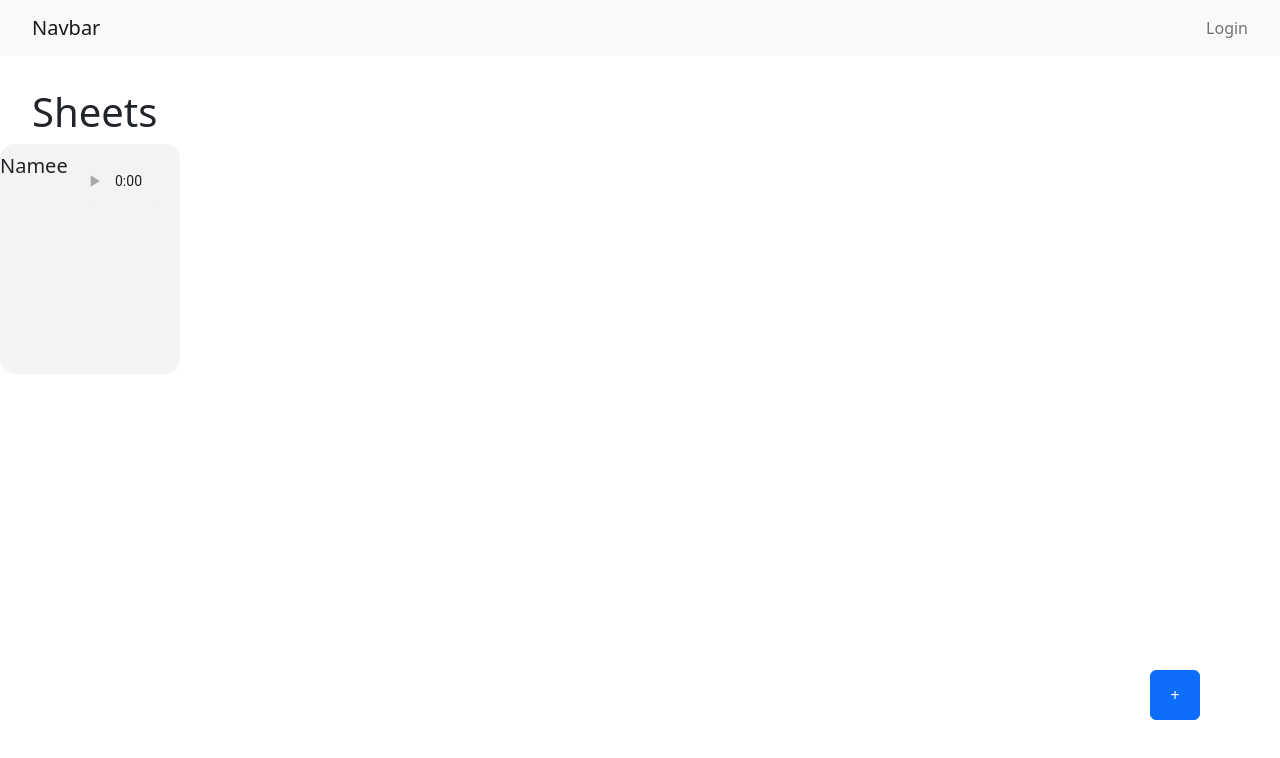
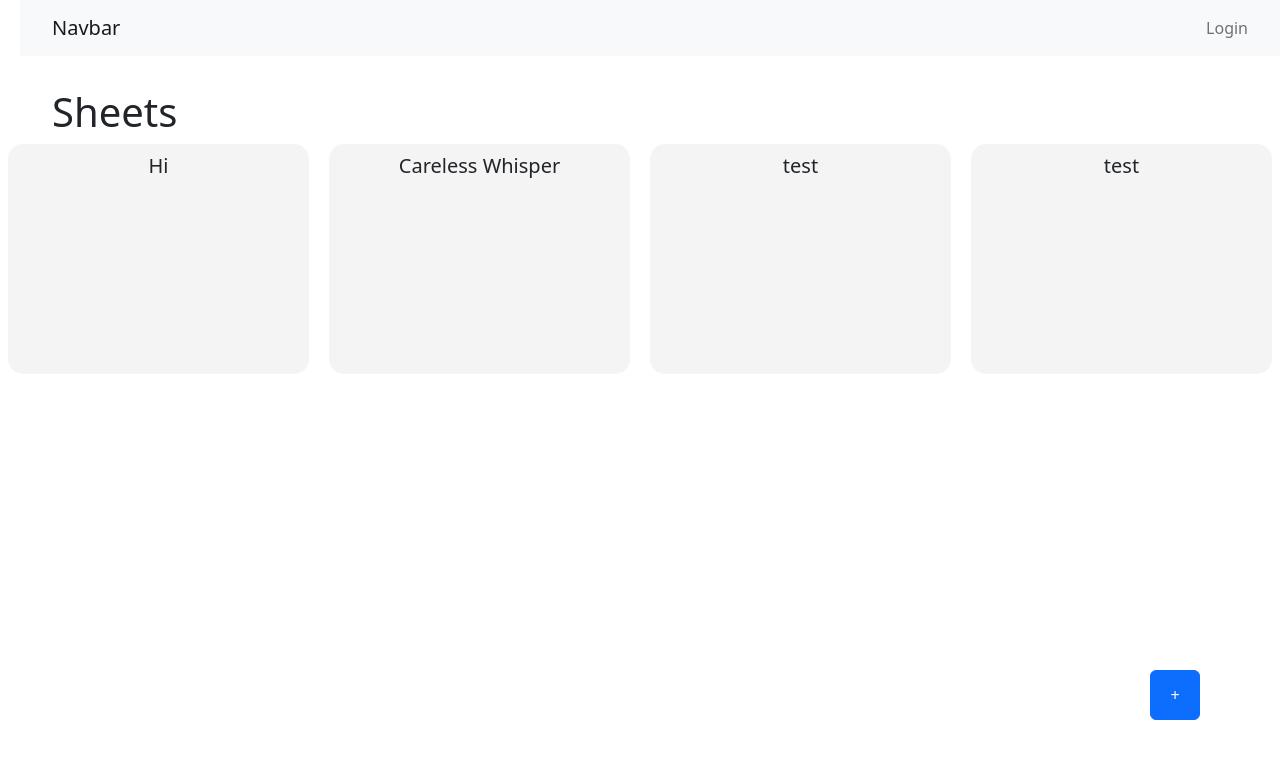
Before and after one commit to nemerjit/oskey_calhacks_2022, a React (Create React App) app: page /sheets in a window 1280 px wide. Shown: the top 758 px of the page. Built offline with nearby package versions, Linux system fonts and the light colour scheme.

Commit message:
Dynamically Renders Sheet Components

```diff
--- a/package.json
+++ b/package.json
@@ -11,6 +11,7 @@
     "react": "^18.2.0",
     "react-audio-player": "^0.17.0",
     "react-dom": "^18.2.0",
+    "react-h5-audio-player": "^3.8.6",
     "react-router-dom": "^6.4.2",
     "react-scripts": "5.0.1",
     "sound-play": "^1.1.0",
--- a/src/App.css
+++ b/src/App.css
@@ -2,6 +2,10 @@
 
 .circular {
   border-radius: 50%;
+}
+
+body {
+  padding-left: 20px;
 }
 
 
@@ -75,6 +79,7 @@ input {
   background-color: rgba(237, 235, 235, 0.558);
   border-radius: 15px;
   padding-top: 10px;
+  margin-right: 20px;
 }
 
 input[placeholder] {
--- a/src/components/sheetPreview.js
+++ b/src/components/sheetPreview.js
@@ -1,18 +1,29 @@
 import React from 'react'
 import { NavLink } from 'react-router-dom'
 import 'bootstrap/dist/css/bootstrap.min.css';
-import ReactAudioPlayer from 'react-audio-player';
+import AudioPlayer from 'react-h5-audio-player';
+import 'react-h5-audio-player/lib/styles.css';
+
+
+const data = ['Hi', 'Careless Whisper', 'test', 'test']
+const components = []
+
+for (let i = 0; i < data.length; i++) {
+    console.log(data[i]);
+    <Content name="data[i]" />
+    components.push(<Content name={data[i]}/>)
+
+}
 
 function SheetPreview() {
+    return <div className='row'>{components}</div>
+}
+
+function Content(props) {
     return (
         <div className='col sheet_box'>
             <div className='d-flex justify-content-center'>
-                <h5>Namee</h5>
-                <ReactAudioPlayer
-                    src="sample4.mp3"
-                    autoPlay
-                    controls
-                />
+                <h5>{props.name}</h5>
             </div>
         </div>
     );
@@ -20,4 +31,7 @@ function SheetPreview() {
 
 
 
+
+
+
 export default SheetPreview
```
Also changed, not shown: 1 other file (tests, documents, lock files or other folders).
